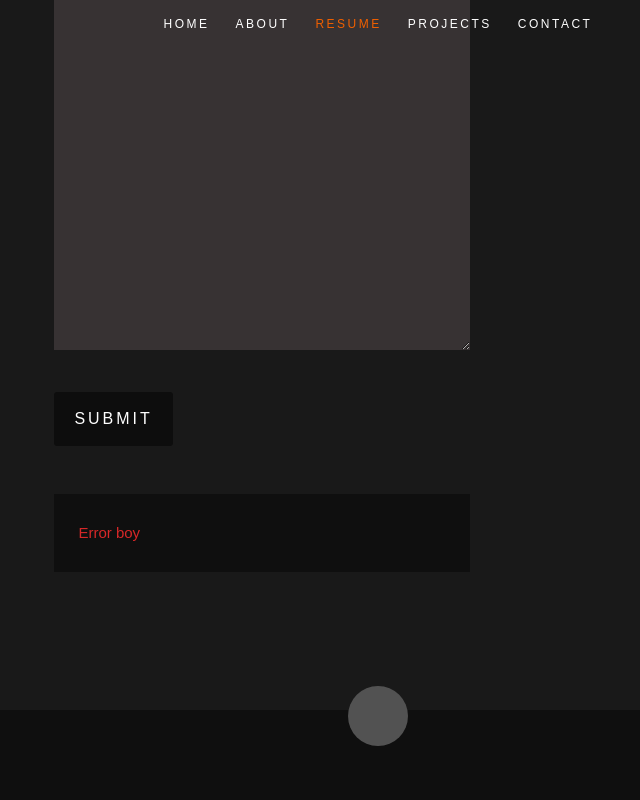
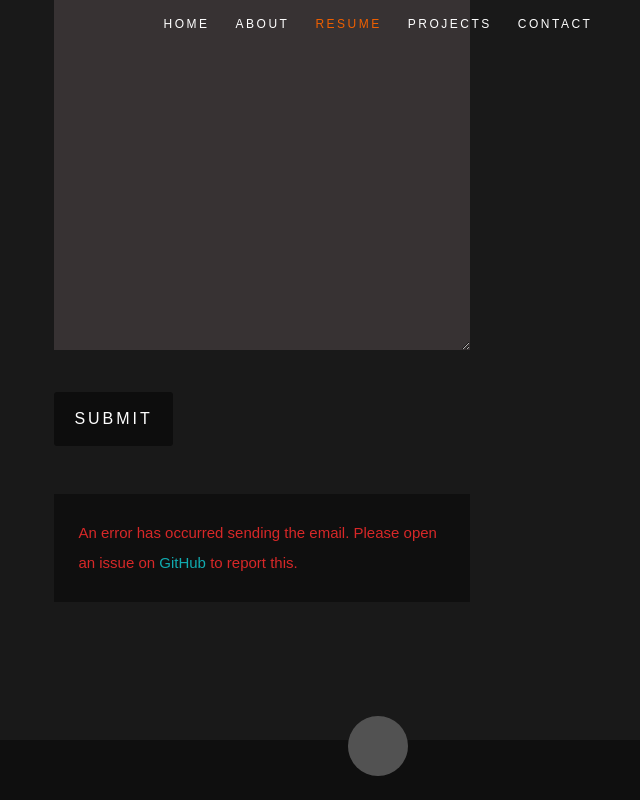
Before and after one commit to trdillon/portfolio, a React (Create React App) app: page / in a window 1280 px wide. Both pictures are taken after typing "Sample", "name@example.com", "Sample", "Sample" into the empty fields and a click on the button "SUBMIT". Shown: the part 3565-4365 px from the top of the page, without its empty margins (262-902 px from the left). Built offline with nearby package versions, Linux system fonts and the light colour scheme; a web font is replaced by a local one.

Commit message:
Fixed the error message for the contact form

```diff
--- a/src/Components/Contact.js
+++ b/src/Components/Contact.js
@@ -105,7 +105,7 @@ class Contact extends Component {
 					</fieldset>
                </form>
 
-                <div id="message-warning"> Error boy</div>
+                <div id="message-warning">An error has occurred sending the email. Please open an issue on <a href="http://github.com/trdillon/portfolio">GitHub</a> to report this.</div>
                 <div id="message-success">
                     <i className="fa fa-check"></i>Your message was sent, thank you!<br />
                 </div>
```
